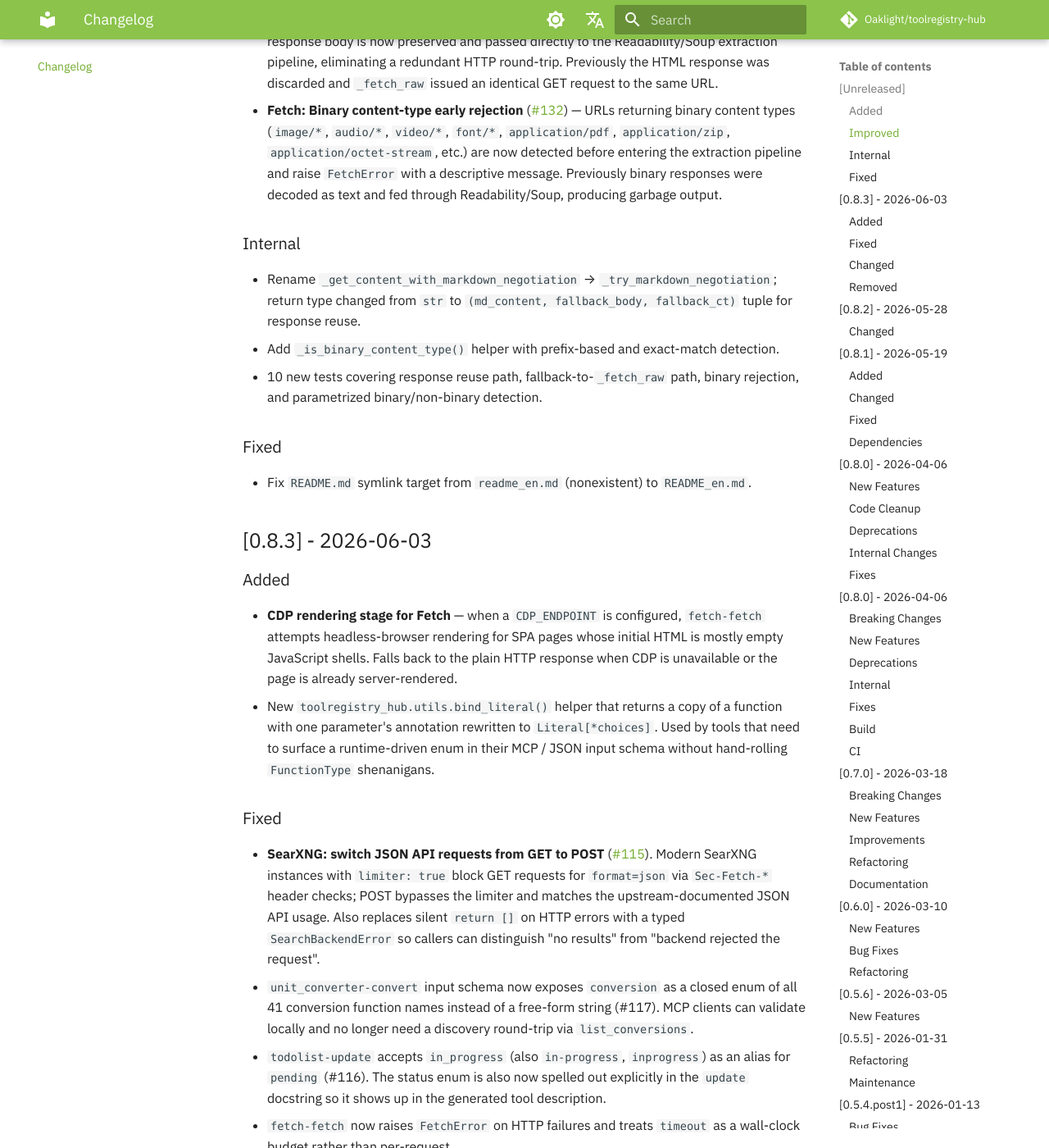
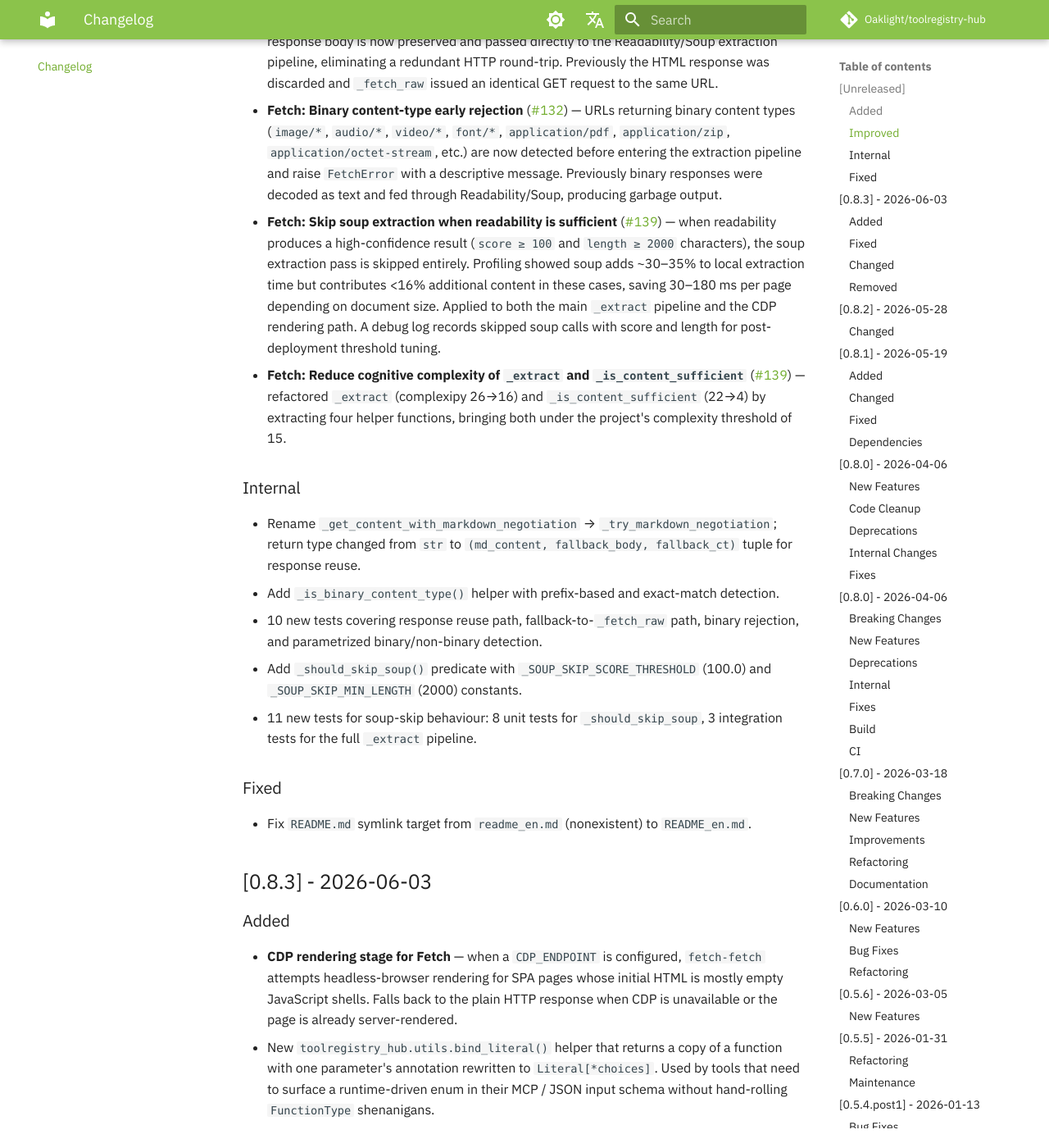
Before and after one commit to Oaklight/toolregistry-hub, an MkDocs documentation site: the page built from docs/changelog.md, in a window 1280 px wide and 1400 px high, scrolled down 845 px. Shown: the whole window at 82% size. Built offline with MkDocs 1.6.1 and Material for MkDocs 9.7.7, drawn with Linux system fonts in a browser that asks for light colours; some web fonts are replaced; comment, search, counter and statistics services are not loaded.

Commit message:
docs(en): add P3 soup-skip optimisation to changelog and web_fetch_tool
- Changelog: add soup-skip and complexity reduction entries under [Unreleased]
- web_fetch_tool: update overview, strategy chain description, flow chart,
  and add Soup-Skip Optimisation subsection
- References PR #139

```diff
--- a/docs/changelog.md
+++ b/docs/changelog.md
@@ -26,12 +26,16 @@ The format is based on [Keep a Changelog](https://keepachangelog.com/en/1.1.0/),
 
 - **Fetch: Reuse markdown negotiation response body** ([#132](https://github.com/Oaklight/toolregistry-hub/pull/132)) — when Cloudflare Content Negotiation returns `text/html` instead of `text/markdown` (the common case), the response body is now preserved and passed directly to the Readability/Soup extraction pipeline, eliminating a redundant HTTP round-trip. Previously the HTML response was discarded and `_fetch_raw` issued an identical GET request to the same URL.
 - **Fetch: Binary content-type early rejection** ([#132](https://github.com/Oaklight/toolregistry-hub/pull/132)) — URLs returning binary content types (`image/*`, `audio/*`, `video/*`, `font/*`, `application/pdf`, `application/zip`, `application/octet-stream`, etc.) are now detected before entering the extraction pipeline and raise `FetchError` with a descriptive message. Previously binary responses were decoded as text and fed through Readability/Soup, producing garbage output.
+- **Fetch: Skip soup extraction when readability is sufficient** ([#139](https://github.com/Oaklight/toolregistry-hub/pull/139)) — when readability produces a high-confidence result (`score ≥ 100` and `length ≥ 2000` characters), the soup extraction pass is skipped entirely. Profiling showed soup adds ~30–35% to local extraction time but contributes <16% additional content in these cases, saving 30–180 ms per page depending on document size. Applied to both the main `_extract` pipeline and the CDP rendering path. A debug log records skipped soup calls with score and length for post-deployment threshold tuning.
+- **Fetch: Reduce cognitive complexity of `_extract` and `_is_content_sufficient`** ([#139](https://github.com/Oaklight/toolregistry-hub/pull/139)) — refactored `_extract` (complexipy 26→16) and `_is_content_sufficient` (22→4) by extracting four helper functions, bringing both under the project's complexity threshold of 15.
 
 ### Internal
 
 - Rename `_get_content_with_markdown_negotiation` → `_try_markdown_negotiation`; return type changed from `str` to `(md_content, fallback_body, fallback_ct)` tuple for response reuse.
 - Add `_is_binary_content_type()` helper with prefix-based and exact-match detection.
 - 10 new tests covering response reuse path, fallback-to-`_fetch_raw` path, binary rejection, and parametrized binary/non-binary detection.
+- Add `_should_skip_soup()` predicate with `_SOUP_SKIP_SCORE_THRESHOLD` (100.0) and `_SOUP_SKIP_MIN_LENGTH` (2000) constants.
+- 11 new tests for soup-skip behaviour: 8 unit tests for `_should_skip_soup`, 3 integration tests for the full `_extract` pipeline.
 
 ### Fixed
 
```
Also changed, not shown: docs/tools/websearch/web_fetch_tool.md (+19 -4 lines).
